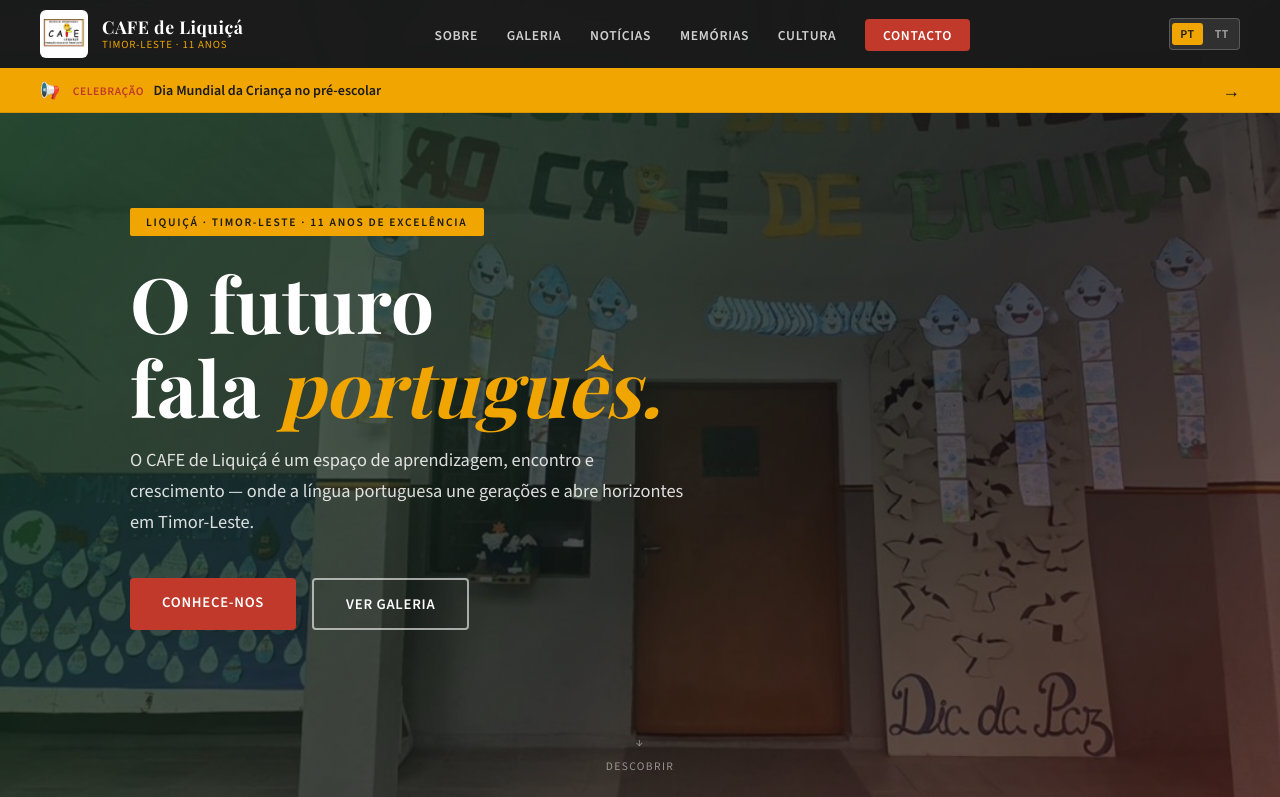
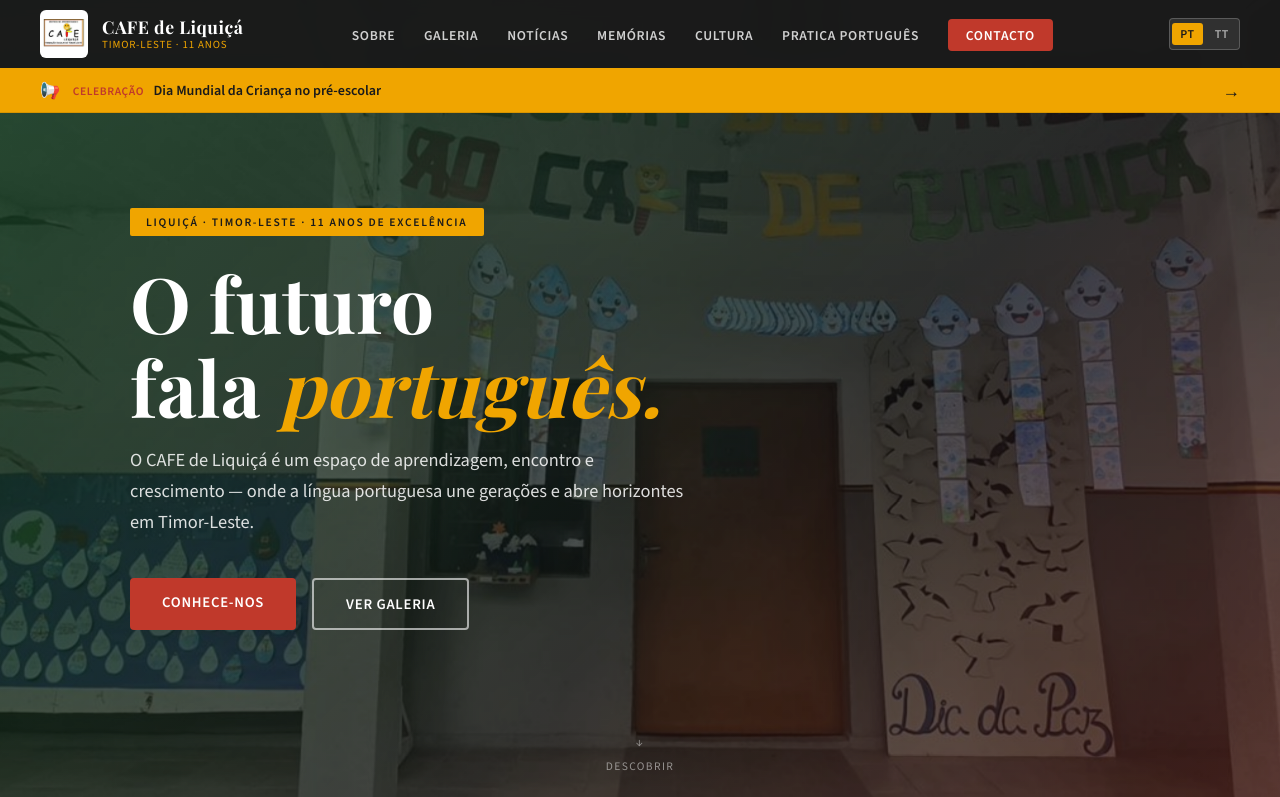
Before and after one commit to cafeliquica/cafe-liquica, a plain HTML site: page cafe-liquica.html in a window 1280 px wide. Shown: the top 797 px of the page. Drawn offline with nearby package versions, Linux system fonts and the light colour scheme; a web font is replaced by a local one.

Commit message:
Adicionar link Pratica Português no menu

```diff
--- a/cafe-liquica.html
+++ b/cafe-liquica.html
@@ -327,6 +327,7 @@
     <li><a href="#noticias" data-pt="Notícias" data-tt="Notísia">Notícias</a></li>
     <li><a href="#memorias" data-pt="Memórias" data-tt="Memória">Memórias</a></li>
     <li><a href="#tetum" data-pt="Cultura" data-tt="Kultura">Cultura</a></li>
+    <li><a href="pratica.html" data-pt="Pratica Português" data-tt="Pratika Portugés">Pratica Português</a></li>
     <li><a href="#contacto" class="nav-cta" data-pt="Contacto" data-tt="Kontaktu">Contacto</a></li>
   </ul>
   <div style="display:flex;align-items:center;gap:0.75rem">
```
Also changed, not shown: index.html (+1 -0 lines).
